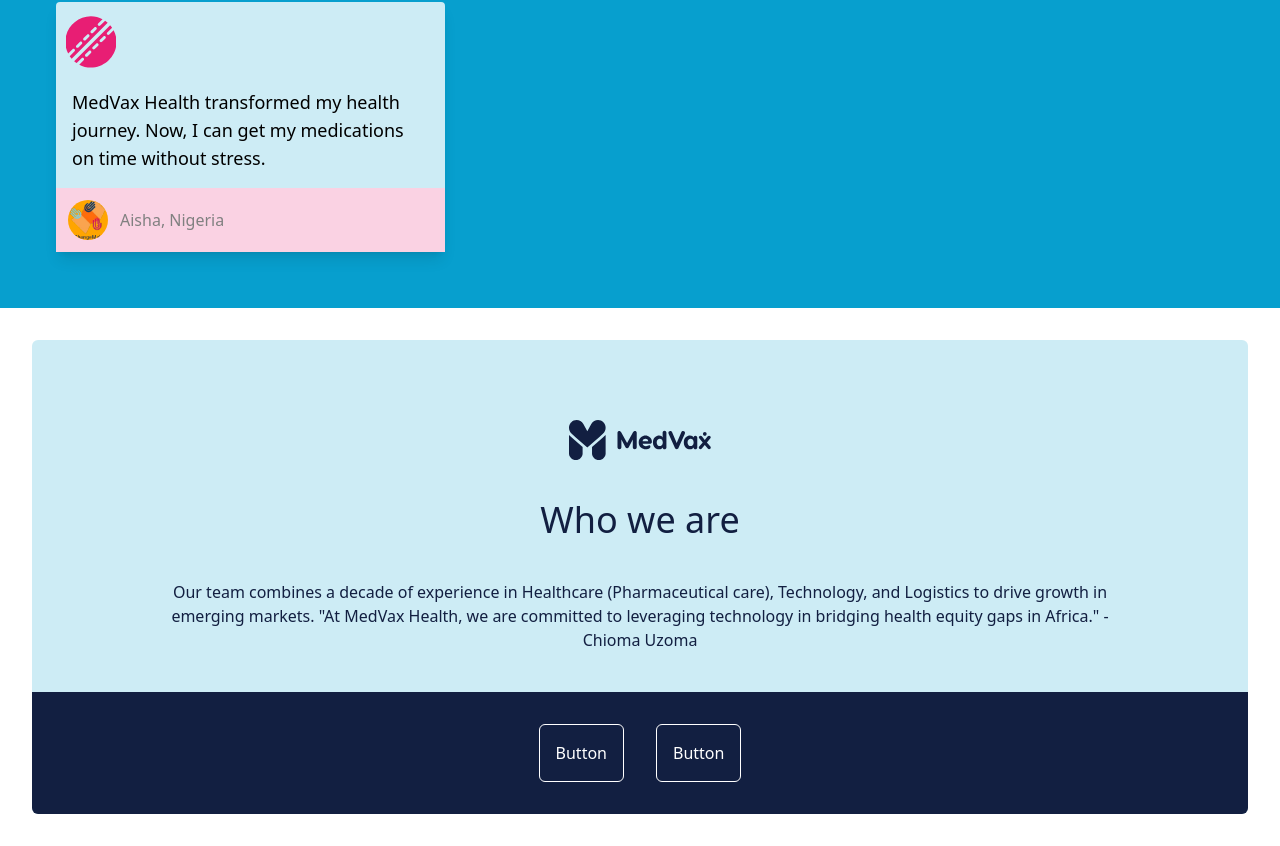
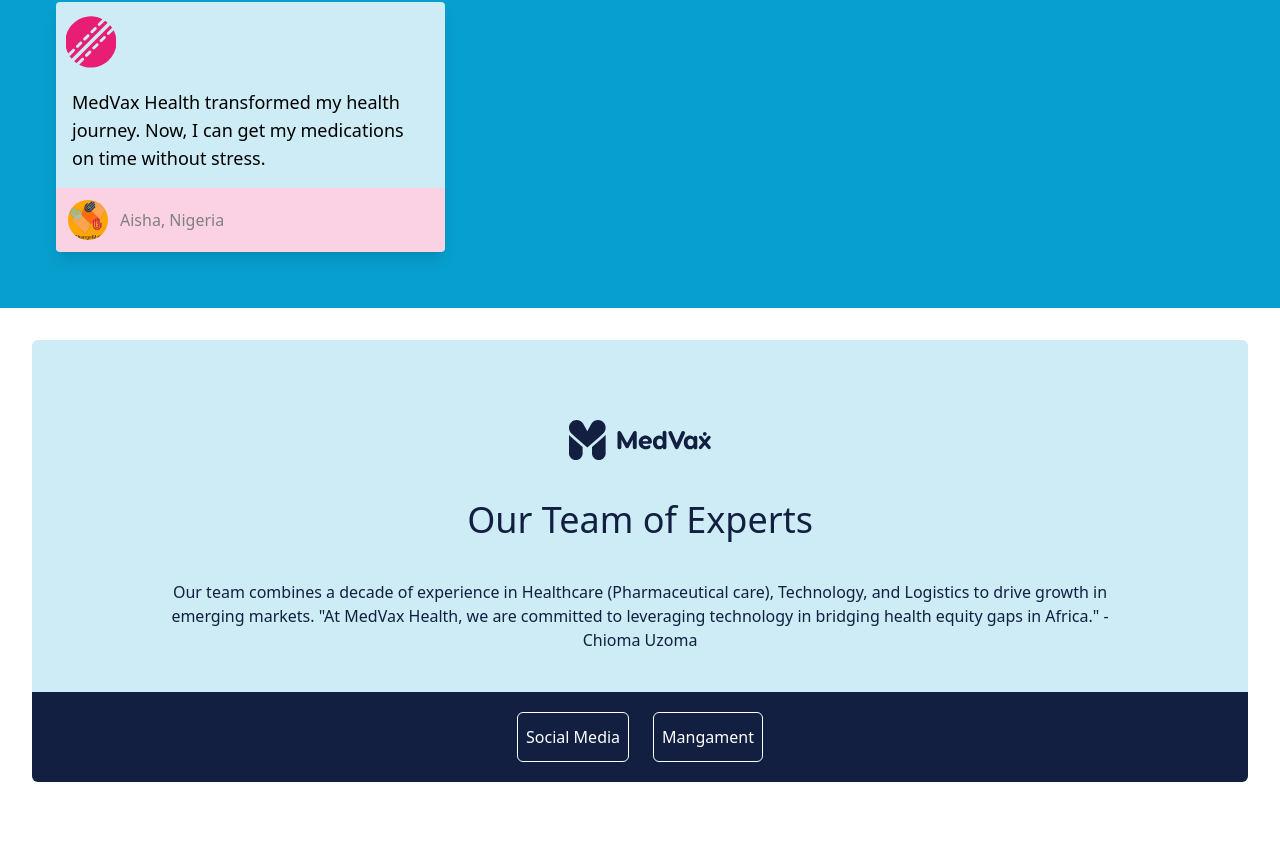
Before and after one commit to ejasonos/lesousTraining, a Vue app in the folder medvax-clone/: page /about in a window 1280 px wide. Shown: the part 1821-2667 px from the top of the page. After the commit the page ends 2635 px from the top, so only its background shows below. Built offline with nearby package versions, Linux system fonts and the light colour scheme.

Commit message:
updated files

```diff
--- a/medvax-clone/src/components/ImpactSection.vue
+++ b/medvax-clone/src/components/ImpactSection.vue
@@ -55,7 +55,7 @@
             medications on time without stress.
           </p>
           <div
-            class="flex items-center gap-3 p-3 medvax-bg-lightred overflow-hidden w-full"
+            class="flex items-center gap-3 p-3 medvax-bg-lightred w-full rounded-bl-md rounded-br-md"
           >
             <!-- Circular Image -->
             <div class="w-10 h-10 rounded-full overflow-hidden bg-[orange]">
--- a/medvax-clone/src/views/About.vue
+++ b/medvax-clone/src/views/About.vue
@@ -109,12 +109,12 @@
      <!-- Hero page -->
     <section class="flex flex-col justify-center items-center h-fit rounded-md medvax-bg-lightblue medvax-text-deepblue m-8 pt-20 gap-y-10 text-center">
         <img src="../assets/logo-footer-BYjAwJzc.svg" alt="medvax logo" class="h-10 w-auto" />
-        <h1 class="text-4xl font-normal">Who we are</h1>
+        <h1 class="text-4xl font-normal">Our Team of Experts</h1>
         <p class="px-32">Our team combines a decade of experience in Healthcare (Pharmaceutical care), Technology, and Logistics to drive growth in emerging markets. "At MedVax Health, we are committed to leveraging technology in bridging health equity gaps in Africa."
 - Chioma Uzoma</p>
-        <div class="flex justify-center items-center p-8 medvax-bg-deepblue gap-x-8 w-full rounded-bl-md rounded-br-md">
-          <button class="p-4 rounded-md border-1 border-white text-white">Button</button>
-          <button class="p-4 rounded-md border-1 border-white text-white">Button</button>
+        <div class="flex justify-center items-center p-5 medvax-bg-deepblue gap-x-6 w-full rounded-bl-md rounded-br-md">
+          <button class="px-2 py-3 rounded-md border-1 border-white text-white">Social Media</button>
+          <button class="px-2 py-3 rounded-md border-1 border-white text-white">Mangament</button>
         </div>
     </section>
 </template>
```
